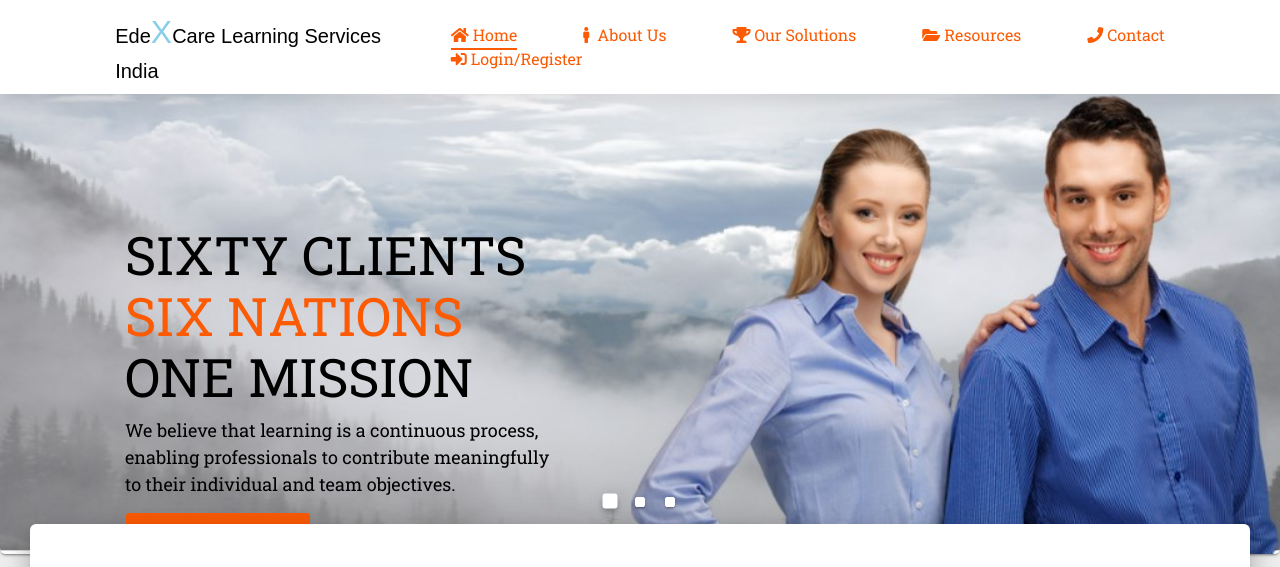
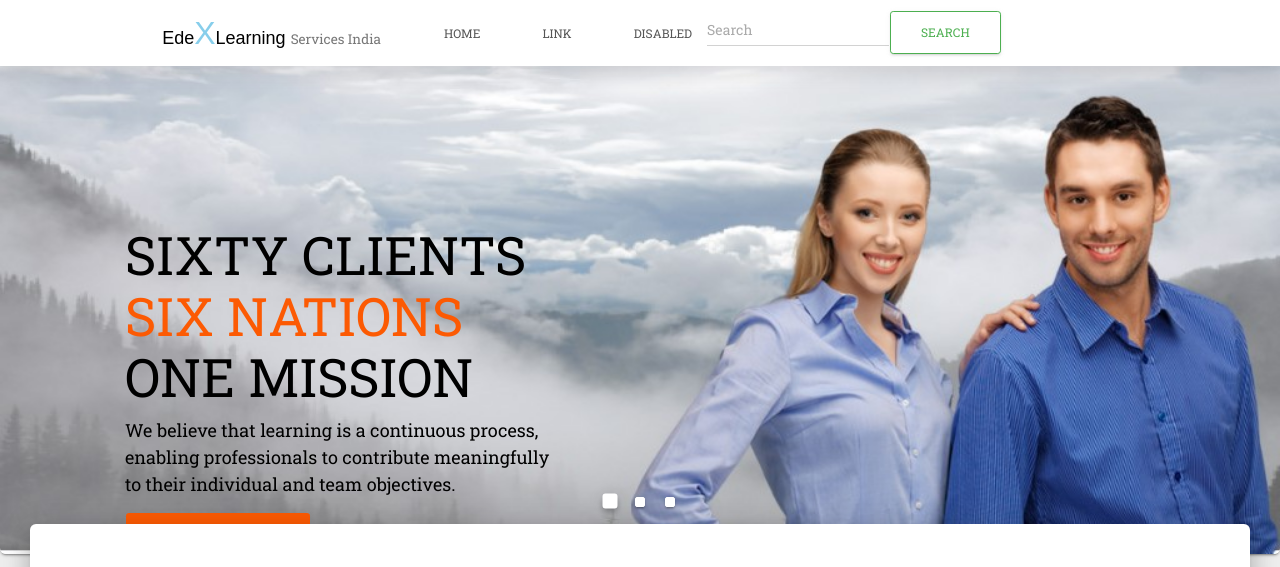
Before and after one commit to Akash-Kumar-Sen/EdexCare, a Django app: page / in a window 1280 px wide. Shown: the top 567 px of the page. Run offline with Django 3.2, Linux system fonts and the light colour scheme; data comes from the database, SQL or seed files in the repository; some libraries are stand-ins or nearby versions; some web fonts are replaced.

Commit message:
navbrand orientation

```diff
--- /dev/null
+++ b/djenv/pyvenv.cfg
@@ -0,0 +1,3 @@
+home = C:\Users\royre\AppData\Local\Programs\Python\Python39
+include-system-site-packages = false
+version = 3.9.7
--- a/requirements.txt
+++ b/requirements.txt
@@ -1,5 +1,4 @@
 asgiref==3.4.1
-cobble==0.1.3
 Django==3.2.7
 django-admin-interface==0.17.1
 django-autoslug==1.9.8
--- a/static/style-2.css
+++ b/static/style-2.css
@@ -70,11 +70,6 @@ h4 {
 	color: black !important;
 }
 
-.logo span {
-	font-family: "Algerian", sans-serif;
-	color: #87ceeb !important;
-	font-size: 2rem;
-}
 
 header {
 	padding-top: 0.5rem;
--- a/templates/includes/navbar.html
+++ b/templates/includes/navbar.html
@@ -1,30 +1,31 @@
 {% load static %}
 <header>
-    <a href="{% url 'index'%}" class="logo">Ede<span>X</span>Care Learning Services India</a>
-    <nav class="navbar">
-        <a class="navbar-link active" href="{% url 'index'%}">
-            <i class="fa fa-home" aria-hidden="true"></i>
-            Home
-        </a>
-        <a class="navbar-link" href="{% url 'aboutus'%}">
-            <i class="fa fa-male" aria-hidden="true"></i>&nbsp;
-            About Us
-        </a>
-        <a class="navbar-link" href="{% url 'index'%}#learnmore">
-            <i class="fa fa-trophy" aria-hidden="true"></i>
-            Our Solutions
-        </a>
-        <a class="navbar-link" href="{% url 'resources'%}">
-            <i class="fa fa-folder-open" aria-hidden="true"></i>
-            Resources
-        </a>
-        <a class="navbar-link" href="{% url 'contactus'%}">
-            <i class="fa fa-phone" aria-hidden="true"></i>
-            Contact
-        </a>
-        <a class="navbar-link" href="#home">
-            <i class="fas fa-sign-in-alt"></i>
-            Login/Register
-        </a>
-    </nav>
+
+    <nav class="navbar navbar-expand-lg navbar-light bg-light">
+        <div class="container-fluid">
+          <a href="{% url 'index'%}" class="logo navbar-brand">Ede<span class="decorate">X</span>Learning
+            <small class="hidden"> Services India</small>
+          </a>
+          <button class="navbar-toggler" type="button" data-bs-toggle="collapse" data-bs-target="#navbarTogglerDemo02" aria-controls="navbarTogglerDemo02" aria-expanded="false" aria-label="Toggle navigation">
+            <span>&#9776;</span>
+          </button>
+          <div class="collapse navbar-collapse" id="navbarTogglerDemo02">
+            <ul class="navbar-nav me-auto mb-2 mb-lg-0">
+              <li class="nav-item">
+                <a class="nav-link active" aria-current="page" href="#">Home</a>
+              </li>
+              <li class="nav-item">
+                <a class="nav-link" href="#">Link</a>
+              </li>
+              <li class="nav-item">
+                <a class="nav-link disabled" href="#" tabindex="-1" aria-disabled="true">Disabled</a>
+              </li>
+            </ul>
+            <form class="d-flex">
+              <input class="form-control me-2" type="search" placeholder="Search" aria-label="Search">
+              <button class="btn btn-outline-success" type="submit">Search</button>
+            </form>
+          </div>
+        </div>
+      </nav>
 </header>
```
Also changed, not shown: static/style-1.css (+6 -1 lines), templates/includes/navbar.txt (added, +27 -0 lines), 1 other file.
